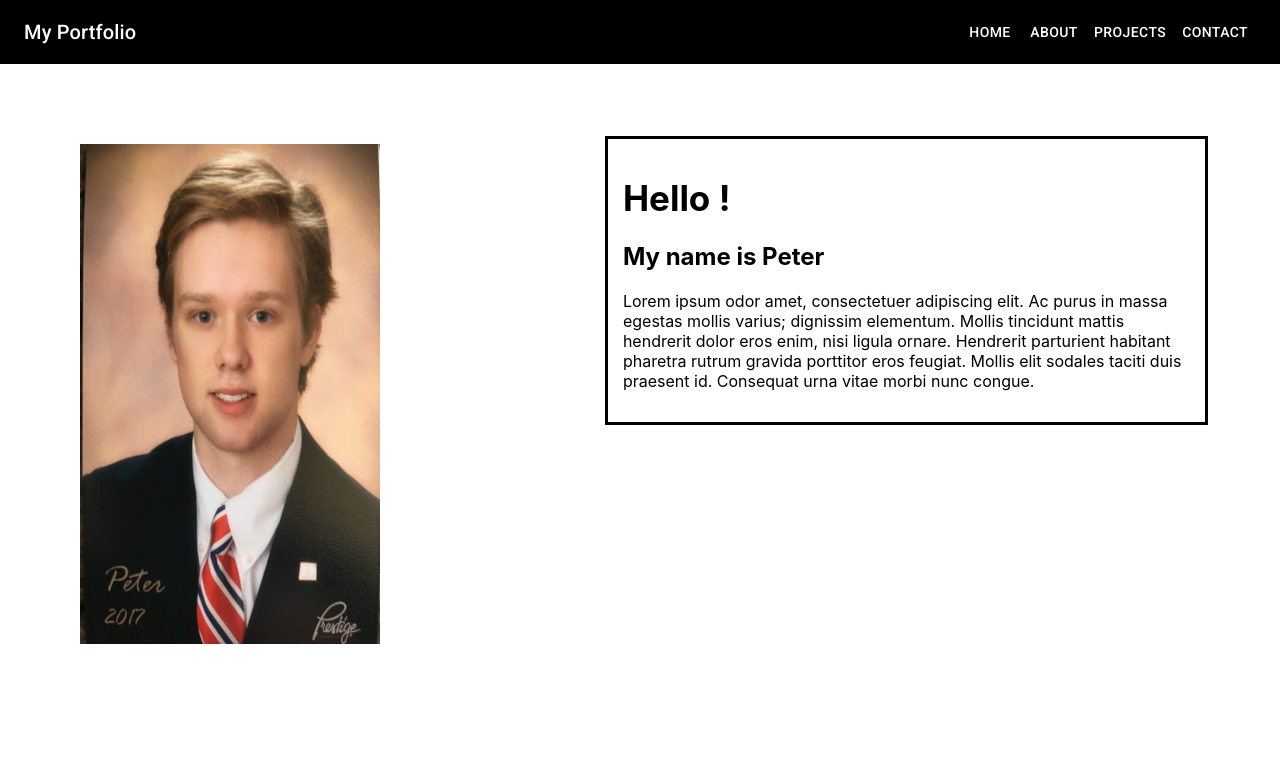
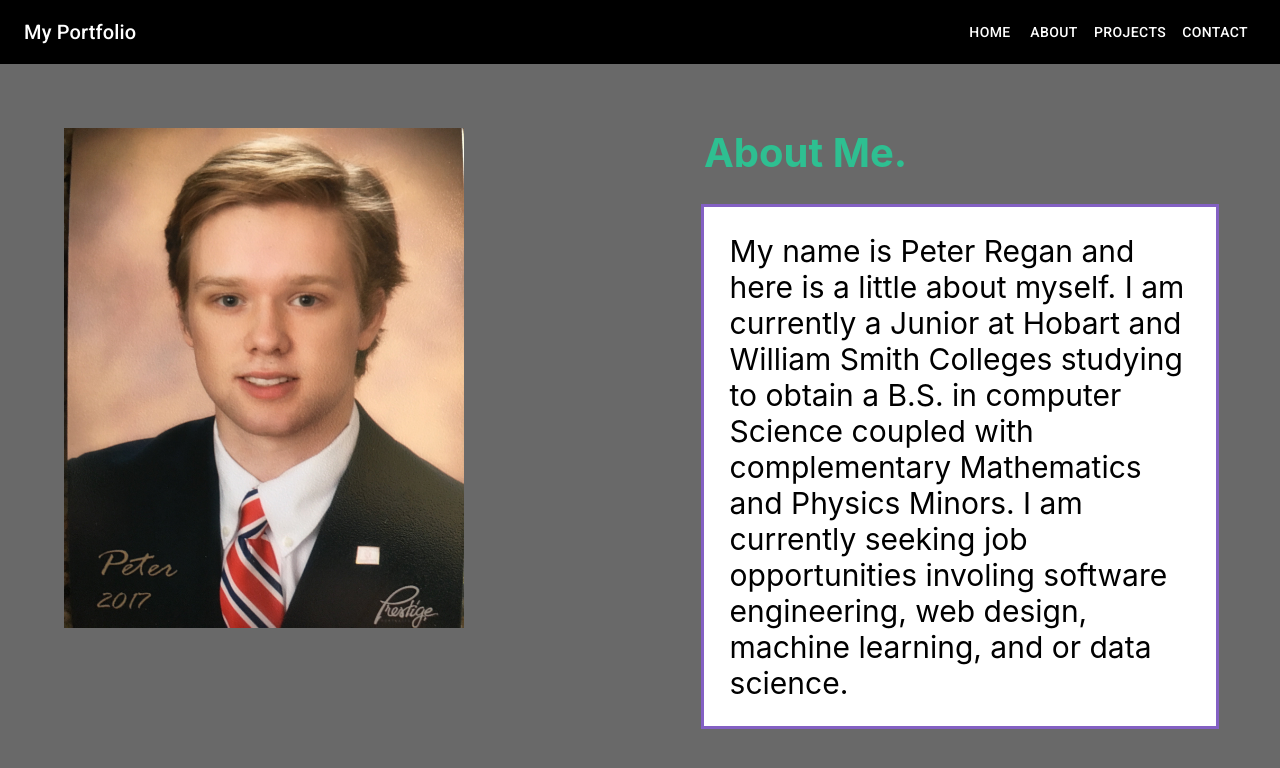
Before and after one commit to peterregan/pjrporfolio, a React (Create React App) app: page /about in a window 1280 px wide. Shown: the top 768 px of the page. Built offline with nearby package versions, Linux system fonts and the light colour scheme.

Commit message:
finshed prelim about me page
added new better styles for about me page.

```diff
--- a/src/components/About.js
+++ b/src/components/About.js
@@ -1,26 +1,31 @@
-import React from 'react';
-import Grid from '@material-ui/core/Grid';
-import {withStyles} from "@material-ui/core";
-import '../stylesheets/About.css'
+import React from "react";
+import Grid from "@material-ui/core/Grid";
+import { withStyles } from "@material-ui/core";
+import "../stylesheets/About.css";
 
-{/* styles */}
+const aboutparaText = `My name is Peter Regan and here is a little about myself.
+I am currently a Junior at Hobart and William Smith Colleges
+studying to obtain a B.S. in computer Science coupled with
+complementary Mathematics and Physics Minors.
+I am currently seeking job opportunities involing software engineering,
+web design, machine learning, and or data science.`;
+
+{
+  /* styles */
+}
 const styles = {
   root: {
     flexGrow: 1,
-        height: '100vh',
-        display: 'flex'
+    height: "100vh",
+    display: "flex"
   },
-    grid: {
-        color: 'black',
-        backgroundColor: 'white'
-    },
+  grid: {},
   gridleft: {
-        backgroundColor: 'white'
-
+    backgroundColor: "dimgray"
   },
   gridright: {
-        backgroundColor: 'white'
-    },
+    backgroundColor: "dimgray"
+  }
 };
 
 class About extends React.Component {
@@ -29,26 +34,25 @@ class About extends React.Component {
     return (
       <div className={classes.root}>
         <Grid container spacing={0} className={classes.grid}>
-                    <Grid item xs={5} className={classes.gridleft}>
-                        <img src={require('../images/peterpropic.jpg')} alt="Peter" className="aboutimg" />
+          <Grid item xs={6} className={classes.gridleft}>
+            <div className="aboutdivleft">
+              <img
+                src={require("../images/peterpropic.jpg")}
+                alt="Peter"
+                className="aboutimg"
+              />
+            </div>
           </Grid>
-                    <Grid item xs={7} className={classes.gridright}>
-                        <div className="aboutdiv">
-                            <h1 className="aboutheader">Hello !</h1>
-                            <h2 className="aboutsubheader"> My name is Peter</h2>
-                        <p className="aboutpara">
-                                Lorem ipsum odor amet, consectetuer adipiscing elit. Ac purus in massa egestas mollis varius;
-                                dignissim elementum. Mollis tincidunt mattis hendrerit dolor eros enim, nisi ligula ornare.
-                                Hendrerit parturient habitant pharetra rutrum gravida porttitor eros feugiat. Mollis elit
-                                sodales taciti duis praesent id. Consequat urna vitae morbi nunc congue.
-                        </p>
+          <Grid item xs={6} className={classes.gridright}>
+            <div className="aboutdivright">
+              <h1 className="aboutheader"> About Me. </h1>
+              <p className="aboutpara">{aboutparaText}</p>
             </div>
           </Grid>
         </Grid>
       </div>
-        )
+    );
   }
-
 }
 
 export default withStyles(styles)(About);
--- a/src/components/Home.js
+++ b/src/components/Home.js
@@ -1,87 +1,98 @@
-import React from 'react';
-import InstagramIcon from '@material-ui/icons/Instagram';
-import LinkedInIcon from '@material-ui/icons/LinkedIn';
-import GitHubIcon from '@material-ui/icons/GitHub';
-import FacebookIcon from '@material-ui/icons/Facebook';
-import Grid from '@material-ui/core/Grid';
-import {withStyles} from "@material-ui/core";
+import React from "react";
+import InstagramIcon from "@material-ui/icons/Instagram";
+import LinkedInIcon from "@material-ui/icons/LinkedIn";
+import GitHubIcon from "@material-ui/icons/GitHub";
+import FacebookIcon from "@material-ui/icons/Facebook";
+import Grid from "@material-ui/core/Grid";
+import { withStyles } from "@material-ui/core";
 import IconLink from "./IconLink";
 import Avatar from "@material-ui/core/Avatar";
 
+{
+  /* styles */
+}
+const styles = {
+  root: {
+    marginLeft: "18%", // margins, padding, borders
+    marginRight: "18%",
+    marginTop: "3%",
+    marginBottom: "3%",
 
-{/* styles */}
-const styles = {
-    root:{
-        marginLeft: '18%', // margins, padding, borders
-        marginRight: '18%',
-        marginTop: '3%',
-        marginBottom: '3%',
+    display: "flex", // display
 
-        display: 'flex', // display
+    textAlign: "center",
+    textDecorationColor: "white",
+    color: "white"
+  },
+  grid: {
+    backgroundColor: "rgba(0,0,0,.7)", //color
 
-        textAlign: 'center',
-        textDecorationColor: 'white',
-        color: 'white'
+    padding: "4%", // margins, padding, borders
+    borderRadius: "25px",
+    margin: "auto",
+
+    fontSize: "24px", // text/color
+
+    align: "center" // alignment
   },
-    grid:{
-        backgroundColor: 'rgba(0,0,0,.7)', //color
+  bigAvatar: {
+    marginLeft: "auto", // margins, padding, borders
+    marginRight: "auto",
 
-        padding: '4%', // margins, padding, borders
-        borderRadius: '25px',
-        margin: 'auto',
-
-        fontSize: '24px', // text/color
-
-        align: 'center', // alignment
-
-
-    },
-    bigAvatar:{
-        marginLeft: 'auto', // margins, padding, borders
-        marginRight: 'auto',
-
-        width: '150px', // size
-        height: '150px',
-
+    width: "150px", // size
+    height: "150px"
   },
   links: {
-        fontSize: '50px', // text/color
-    },
-
+    fontSize: "50px" // text/color
+  }
 };
 
 // Home Page
 class Home extends React.Component {
-
   render() {
     const { classes } = this.props;
     return (
       <div className={classes.root}>
-                <Grid  className={classes.grid}>
+        <Grid className={classes.grid}>
           <Grid item xs={12}>
-                        <Avatar src={require('../images/peterpropic.jpg')} alt="Peter" className={classes.bigAvatar}/>
+            <Avatar
+              src={require("../images/peterpropic.jpg")}
+              alt="Peter"
+              className={classes.bigAvatar}
+            />
             <h1>Peter Regan</h1>
             <h2>Aspiring Software Engineer</h2>
-                        <h1>. . . . . . . . . . . . . . . . . . . . . . . . .</h1>
+            <h1>. . . . . . . . . . . . . . . . . . . . . . .</h1>
             <h2>Java | Javascript | React | Python | R</h2>
 
             {/*social links*/}
             <div className={classes.links}>
               {/*Linked in*/}
-                <IconLink link="https://www.linkedin.com/in/peter-regan-590886162/" icon={<LinkedInIcon className={classes.links}/>}/>
+              <IconLink
+                link="https://www.linkedin.com/in/peter-regan-590886162/"
+                icon={<LinkedInIcon className={classes.links} />}
+              />
               {/*Instagram*/}
-                <IconLink link="https://www.instagram.com/pregan14/" icon={<InstagramIcon className={classes.links}/>}/>
+              <IconLink
+                link="https://www.instagram.com/pregan14/"
+                icon={<InstagramIcon className={classes.links} />}
+              />
               {/*Git Hub*/}
-                <IconLink link="https://github.com/peterregan" icon={<GitHubIcon className={classes.links}/>} />
+              <IconLink
+                link="https://github.com/peterregan"
+                icon={<GitHubIcon className={classes.links} />}
+              />
               {/*Facebook*/}
-                <IconLink link="https://www.facebook.com/peter.regan.3511" icon={<FacebookIcon className={classes.links}/>}/>
+              <IconLink
+                link="https://www.facebook.com/peter.regan.3511"
+                icon={<FacebookIcon className={classes.links} />}
+              />
             </div>
           </Grid>
         </Grid>
       </div>
-        )
+    );
   }
-
 }
 
 export default withStyles(styles)(Home);
--- a/src/stylesheets/About.css
+++ b/src/stylesheets/About.css
@@ -1,19 +1,25 @@
+.aboutdivleft {
+  margin: 10%;
+}
+
 .aboutimg {
-  margin: 15%;
   max-width: 100%;
   max-height: 100%;
   height: 500px;
-  width: 300px;
+  width: 400px;
 }
-.aboutdiv {
+.aboutdivright {
   margin: 10%;
-  outline-style: solid;
-  padding: 2%;
 }
 .aboutheader {
-  font-size: 35px;
+  font-size: 40px;
+  color: #2ebf91;
 }
-.aboutsubheader {
+
+.aboutpara {
+  outline-style: solid;
+  outline-color: #8360c3;
+  background-color: white;
+  padding: 5%;
+  font-size: 30px;
 }
-.aboutpara {
-}
```
Lines whose indentation alone changed are shown as unchanged.
